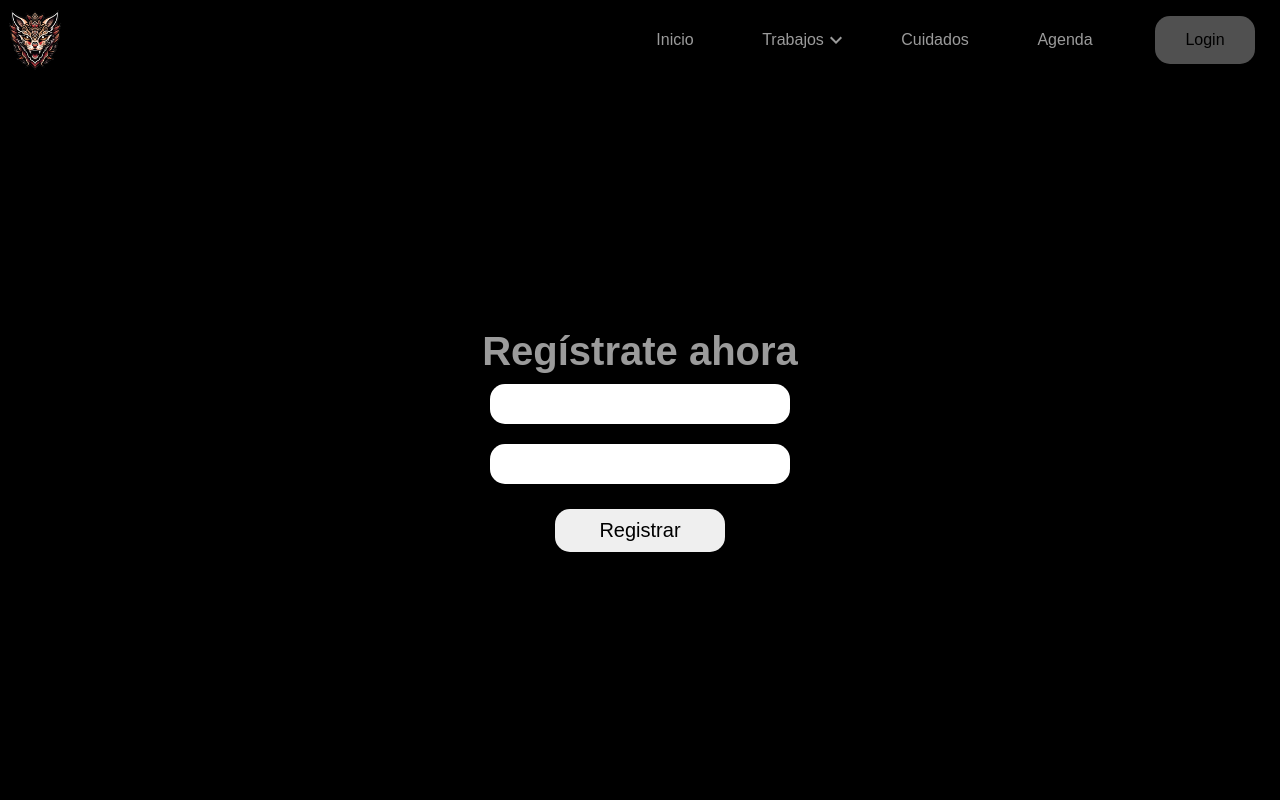
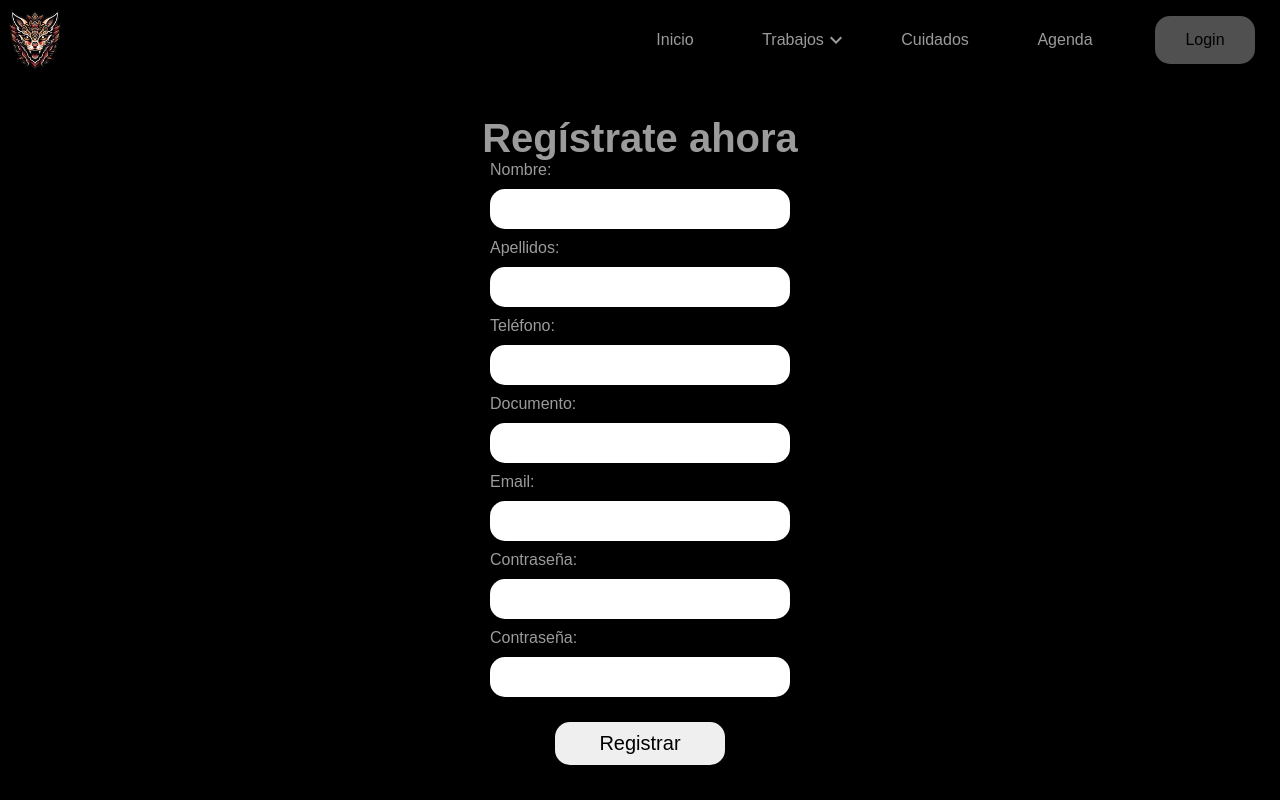
Before and after one commit to luisxhl7/my-tatto-studio-nextJs, a Next.js app: page /auth/register in a window 1280 px wide. Shown: the top 800 px of the page. Built offline with nearby package versions, Linux system fonts and the light colour scheme; no server answers; a web font is replaced by a local one.

Commit message:
adding component of inputs

```diff
--- a/src/app/auth/register/page.tsx
+++ b/src/app/auth/register/page.tsx
@@ -5,15 +5,26 @@ import { useRouter } from "next/navigation";
 import { auth_thunks } from "@/store/thunks/auth";
 import { useAppDispatch, useAppSelector } from "@/store/hooks";
 import "./register-page.scss";
+import { InputText } from "@/components/atoms/input";
 
 interface formDataProps {
+    nameUser: string;
+    lasNameUser: string;
+    numberPhone: number;
+    document: number;
     email: string;
-    password: string;
+    password1: string;
+    password2: string;
 }
 
 const initialForm = {
-    email: "",
-    password: "",
+    nameUser: '',
+    lasNameUser: '',
+    numberPhone: 0,
+    document: 0,
+    email: '',
+    password1: '',
+    password2: '',
 };
 
 interface Params {
@@ -29,13 +40,13 @@ const RegisterPage: React.FC<RegisterPageProps>  = (props) => {
 
     const dispatch = useAppDispatch()
     const navigate = useRouter();
-    const { email, password, onInputChange } = useForm<formDataProps>(initialForm);
-    const { status } = useAppSelector( state => state.auth)
+    const { nameUser, lasNameUser, numberPhone, document, email, password1, password2, onInputChange } = useForm<formDataProps>(initialForm);
+    const { status } = useAppSelector( state => state.auth);
 
     const handleOnSubmit = async(event:any) => {
         event.preventDefault()
 
-        const resp = await dispatch(auth_thunks(email, password))
+        const resp = await dispatch(auth_thunks(email, password1))
         try {
             if ( resp?.status === 200 ) {
                 if (props.searchParams.p) {
@@ -47,17 +58,26 @@ const RegisterPage: React.FC<RegisterPageProps>  = (props) => {
                 }
             }
         } catch (error) {
-
+            console.log(error);
         }
     }
 
     return (
         <main className="register-page" onSubmit={(event) => handleOnSubmit(event)}>
             <h1>Regístrate ahora</h1>
-        <form  className="register-page__form" >
-            <input type="email" className="register-page__form__input" name="email" value={email} onChange={onInputChange}/>
-            <input type="password" className="register-page__form__input" name="password" value={password} onChange={onInputChange}/>
-            <button type="submit" disabled={status === 'checking'}>Registrar</button>
+            <form  className="register-page__form">
+                <InputText type='text' value={nameUser} idInput='nameUser' onInputChange={onInputChange} nameLabel='Nombre:'/>
+                <InputText type='text' value={lasNameUser} idInput='lasNameUser' onInputChange={onInputChange} nameLabel='Apellidos:'/>
+                <InputText type='number' value={numberPhone} idInput='numberPhone' onInputChange={onInputChange} nameLabel='Teléfono:'/>
+                <InputText type='number' value={document} idInput='document' onInputChange={onInputChange} nameLabel='Documento:'/>
+                <InputText type='email' value={email} idInput='email' onInputChange={onInputChange} nameLabel='Email:'/>
+                <InputText type='password' value={password1} idInput='password1' onInputChange={onInputChange} nameLabel='Contraseña:'/>
+                <InputText type='password' value={password2} idInput='password2' onInputChange={onInputChange} nameLabel='Contraseña:'/>
+
+                <button type="submit" disabled={status === 'checking'}>
+                    Registrar
+                </button>
+
             </form>
         </main>
     );
--- a/src/app/auth/register/register-page.scss
+++ b/src/app/auth/register/register-page.scss
@@ -18,7 +18,7 @@
     flex-wrap: wrap;
     align-content: center;
     align-items: center;
-    min-width: 300px;
+    width: 300px;
     &__input{
       width: 100%;
       height: 40px;
--- /dev/null
+++ b/src/components/atoms/input/Input.tsx
@@ -0,0 +1,29 @@
+interface InputTextProps {
+  value: string | number;
+  nameLabel: string;
+  idInput: string;
+  type: string;
+  onInputChange: (event: React.ChangeEvent<HTMLInputElement>) => void;
+}
+
+export const InputText: React.FC<InputTextProps> = ({
+  value,
+  nameLabel,
+  idInput,
+  onInputChange,
+  type,
+}: any) => {
+  return (
+    <div>
+      <label htmlFor={idInput}>{nameLabel}</label>
+      <input
+        type={type}
+        className="register-page__form__input"
+        name={idInput}
+        id={idInput}
+        value={value === 0 ? undefined : value}
+        onChange={onInputChange}
+      />
+    </div>
+  );
+};
--- /dev/null
+++ b/src/components/atoms/input/index.ts
@@ -0,0 +1 @@
+export * from './Input';
```
Lines whose indentation alone changed are shown as unchanged.
